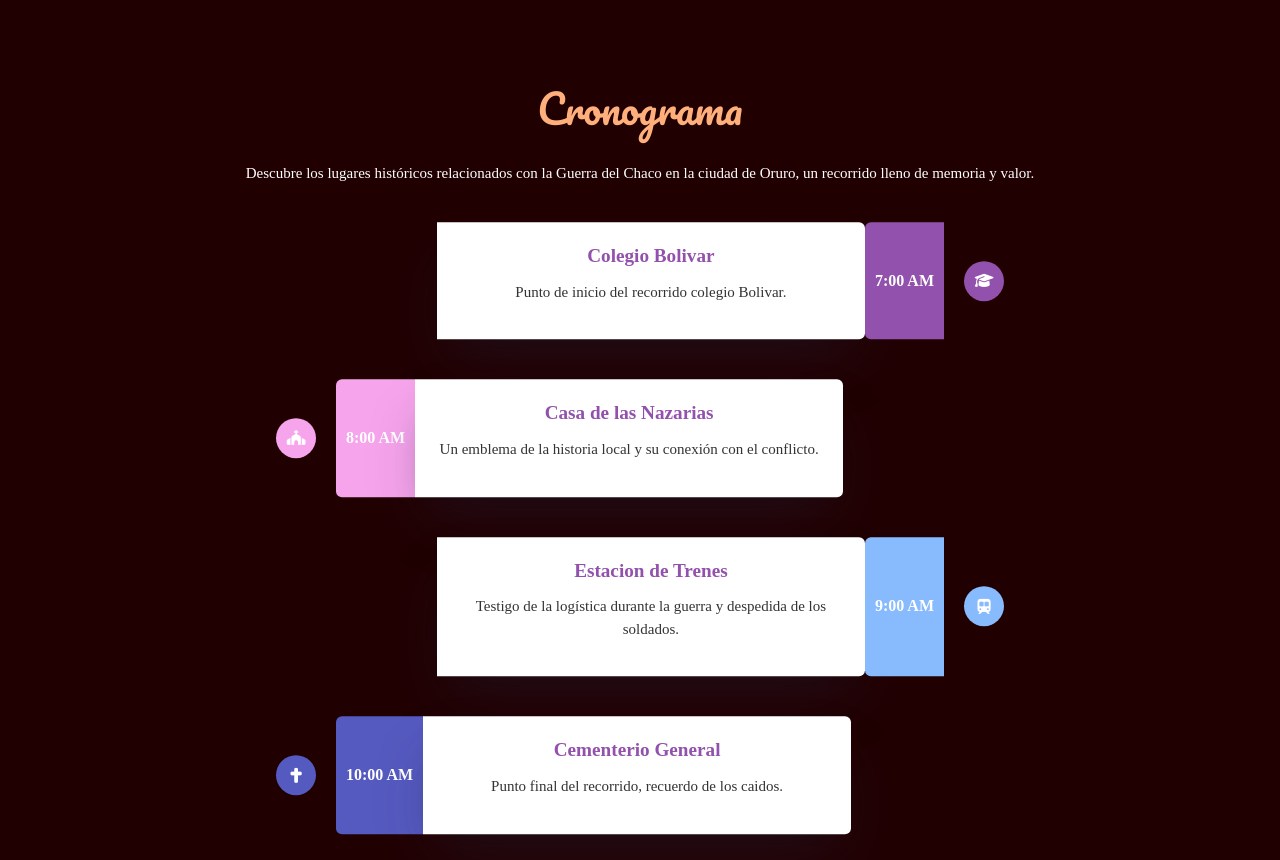
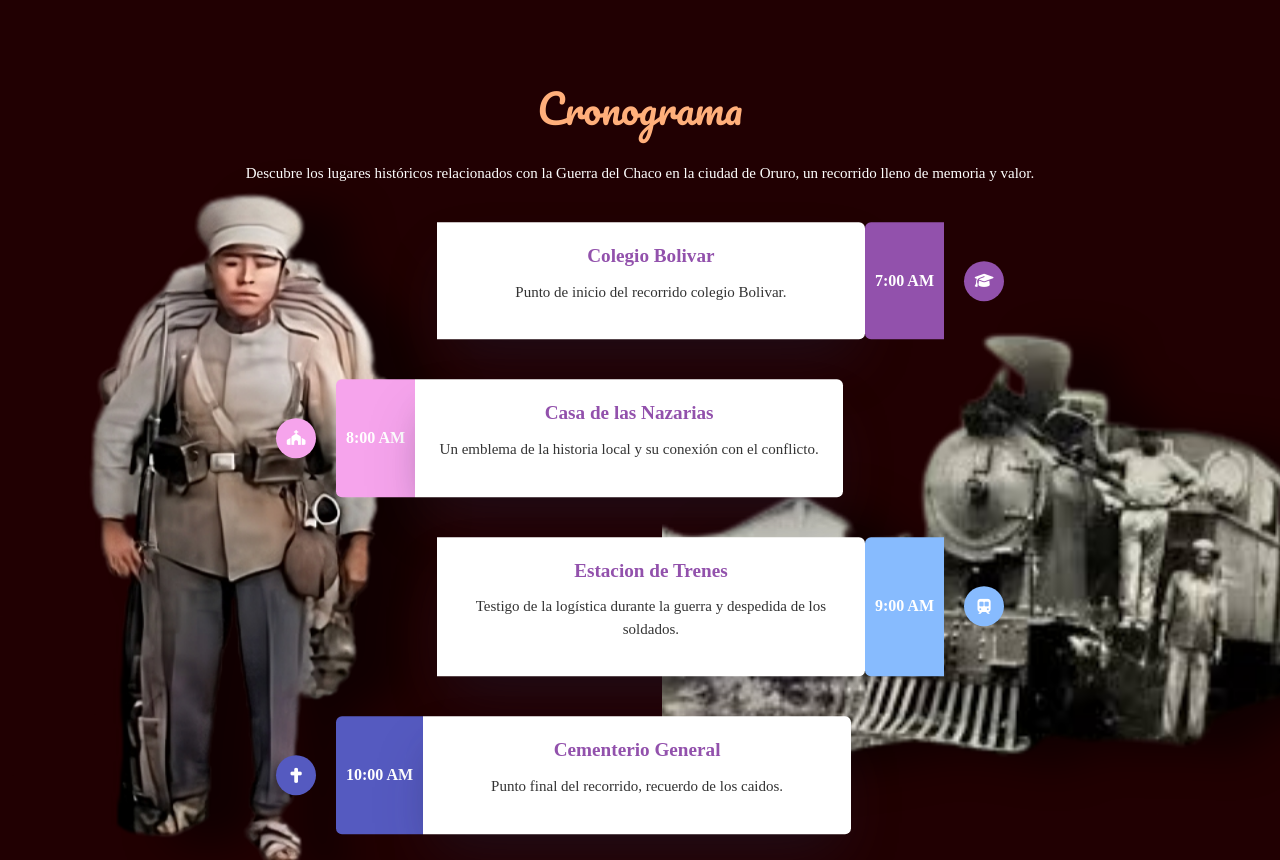
Before and after one commit to maypDev/CulturaVivaOruro, a plain HTML site: page index.html in a window 1280 px wide. Shown: the part 1500-2360 px from the top of the page. Drawn offline with nearby package versions, Linux system fonts and the light colour scheme; the site is published under a folder, as on GitHub Pages, so addresses that start at the root find nothing; no server answers.

Commit message:
Update style.css

```diff
--- a/style.css
+++ b/style.css
@@ -270,7 +270,7 @@ body{
   right: -150px;
   width: 60%;
   height: 100%;
-  background-image: url('/images/tren.png');
+  background-image: url('images/tren.png');
   background-size: contain; /* Ajusta la imagen completamente dentro del contenedor */
   background-repeat: no-repeat; /* Evita que la imagen se repita */
   background-position: center; /* Centra la imagen */
@@ -284,7 +284,7 @@ body{
   left: -150px;
   width: 60%;
   height: 80%;
-  background-image: url('/images/soldado01.png');
+  background-image: url('images/soldado01.png');
   background-size: contain; /* Ajusta la imagen completamente dentro del contenedor */
   background-repeat: no-repeat; /* Evita que la imagen se repita */
   background-position: center; /* Centra la imagen */
```
